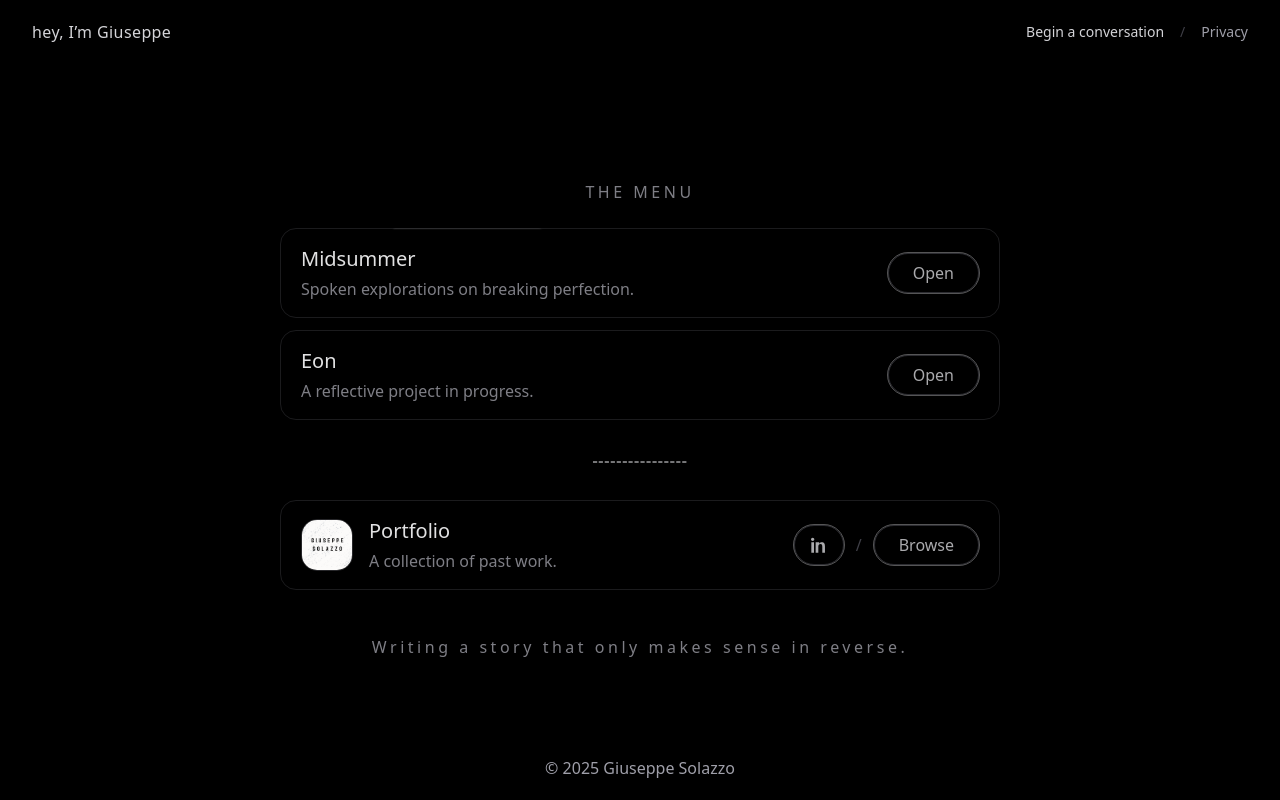
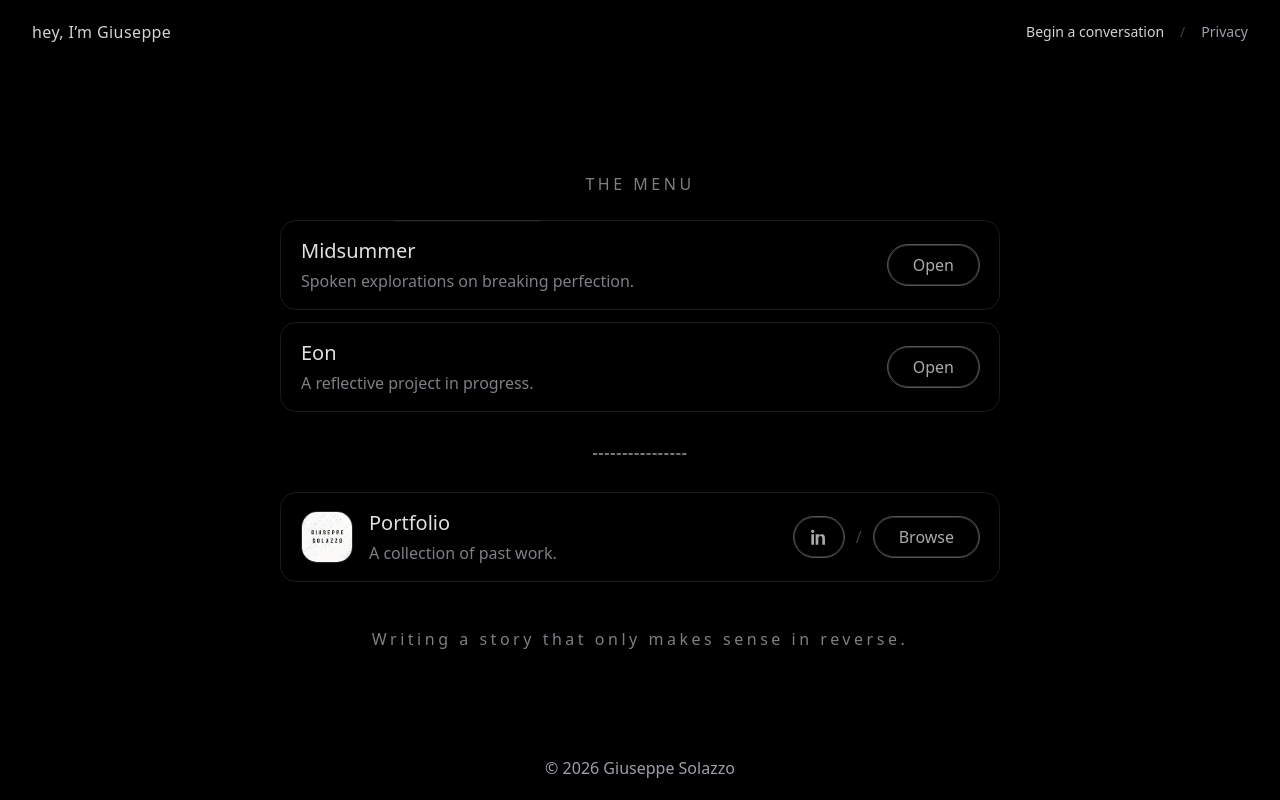
Before and after one commit to giosolazzo/personal-site, a Next.js app: page / in a window 1280 px wide. Built offline with nearby package versions, Linux system fonts and the light colour scheme.

Commit message:
Last Update

```diff
--- a/src/app/about/page.tsx
+++ /dev/null
@@ -1,3 +0,0 @@
-export default function Page() {
-  return <main style={{ padding: 24 }}>About — placeholder</main>;
-}
--- a/src/app/page.tsx
+++ b/src/app/page.tsx
@@ -198,7 +198,7 @@ export default function Home() {
         <div className="h-3 sm:h-5" />
 
         {/* Responsive spacer: puts content lower + more centered on mobile */}
-        <div className="h-3 sm:h-10" />
+        <div className="h-3 sm:h-8" />
 
         {/* THE MENU */}
         <section className="text-center">
--- a/src/components/SiteFooter.tsx
+++ b/src/components/SiteFooter.tsx
@@ -20,7 +20,7 @@ export default function SiteFooter() {
       <div className="mx-auto max-w-7xl px-4 sm:px-8 h-full grid grid-cols-3 items-center">
         <div />
         <span className="justify-self-center text-sm sm:text-base">
-          © 2025 Giuseppe Solazzo
+          © 2026 Giuseppe Solazzo
         </span>
         <div />
       </div>
```
